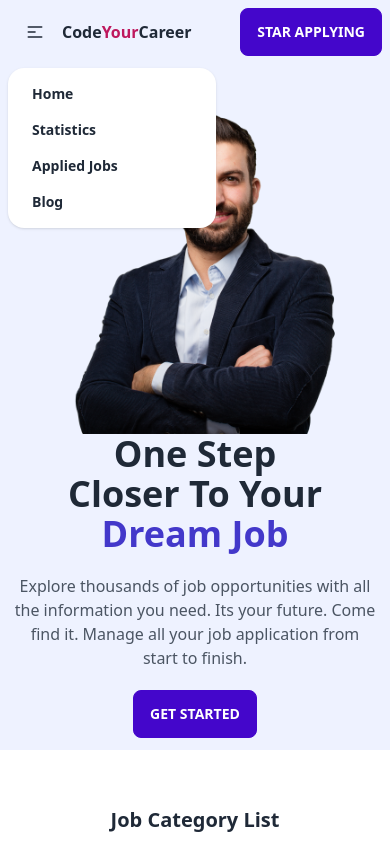
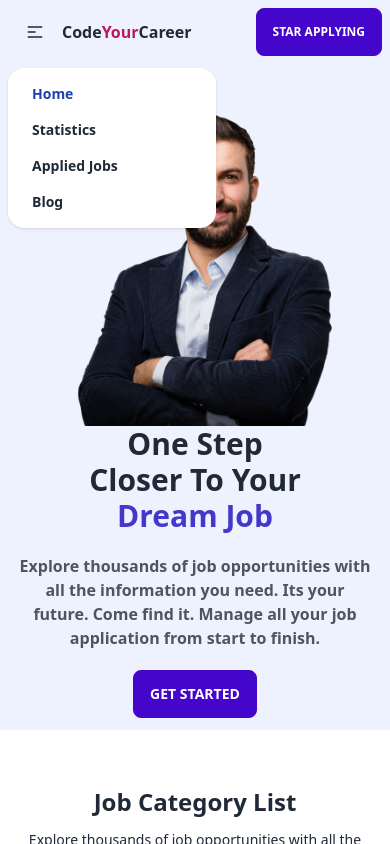
Before and after one commit to MD-TANVIR7462/Bright-Future, a React (Vite) app: page / in a window 390 px wide. Both pictures are taken after a click on the label 35 px from the left and 32 px from the top of the page. Shown: the top 844 px of the page. Built offline with nearby package versions, Linux system fonts and the light colour scheme.

Commit message:
data slicing complete for Featured job section

```diff
--- a/src/App.jsx
+++ b/src/App.jsx
@@ -5,7 +5,7 @@ import { Outlet } from 'react-router-dom';
 
 const App = () => {
   return (
-    <div className=''>
+    <div>
     <Nav></Nav>
     <Outlet></Outlet>
     </div>
--- a/src/Components/Home/Featured.jsx
+++ b/src/Components/Home/Featured.jsx
@@ -11,7 +11,7 @@ useEffect(()=>{
 },[])
    return (
       <div className='mt-14 ' >
-         <p className=' mb-3 text-xl md:text-3xl font-bold text-center '>Job Category List</p>
+         <p className=' mb-3 text-2xl md:text-3xl font-bold text-center '>Job Category List</p>
          <p className=' text-center mb-3 text-sm md:text-base px-4  '>Explore thousands of job opportunities with all the information you need. Its your future</p>
 
       <div className='md:px-24 grid  md:grid-cols-4 '>
--- /dev/null
+++ b/src/Components/Home/FeaturedJobCard.jsx
@@ -0,0 +1,11 @@
+import React from 'react';
+
+const FeaturedJobCard = () => {
+   return (
+      <div>
+
+      </div>
+   );
+};
+
+export default FeaturedJobCard;
--- /dev/null
+++ b/src/Components/Home/FeaturedJobs.jsx
@@ -0,0 +1,23 @@
+import React, { useEffect, useState } from 'react';
+
+const FeaturedJobs = (props) => {
+   const Brands =  props.brands
+   const [Items,setItems]=useState([])
+ useEffect(()=>{
+   if(Brands.length>5){
+      const newBrands = Brands.slice(0,4)
+      setItems(newBrands)
+
+
+      }
+ },[])
+   return (
+      <div>
+       {
+        Items.map(singleItem => console.log(singleItem))
+       }
+      </div>
+   );
+};
+
+export default FeaturedJobs;
--- a/src/Components/Home/Image.jsx
+++ b/src/Components/Home/Image.jsx
@@ -2,15 +2,15 @@ import React from 'react';
 
 const Image = () => {
    return (
-      <div className=' md:grid grid-cols-2  px-3 md:px-24 pt-9 bg-indigo-50 justify-center  items-center'>
+      <div className=' md:grid grid-cols-2  px-4 md:px-24 pt-9 bg-indigo-50 justify-center  items-center'>
          <div className='order-first md:order-last'>
 <img src="../../../public/P3OLGJ1 copy 1.png" alt="" />
 </div>
 <div className='text-center md:text-start  md:pl-10 order-last md:order-first '>
-<p className='text-4xl font-bold'>One Step</p>
-<p className='text-4xl font-bold'>Closer To Your</p>
-<p className='text-4xl font-bold text-indigo-700'>Dream Job</p>
-<p className='text-gray-600 py-5'>Explore thousands of job opportunities with all the information you need. Its your future. Come find it. Manage all your job application from start to finish.</p>
+<p className='text-3xl md:text-4xl font-bold'>One Step</p>
+<p className='text-3xl md:text-4xl font-bold'>Closer To Your</p>
+<p className='text-3xl md:text-4xl font-bold text-indigo-700'>Dream Job</p>
+<p className='text-gray-600 py-5 font-semibold'>Explore thousands of job opportunities with all the information you need. Its your future. Come find it. Manage all your job application from start to finish.</p>
 <button className="btn btn-active btn-primary mb-3">Get Started</button>
 </div>
 
--- a/src/Components/Nav/Nav.jsx
+++ b/src/Components/Nav/Nav.jsx
@@ -1,9 +1,10 @@
 import React from 'react';
+import { NavLink } from 'react-router-dom';
 
 const Nav = () => {
    return (
       <div>
-         <div className="navbar bg-indigo-50 md:px-28 ">
+         <div className="navbar bg-indigo-50 px-2 md:px-28 ">
 
 
         <div className="navbar-start">
@@ -12,7 +13,7 @@ const Nav = () => {
               <svg xmlns="http://www.w3.org/2000/svg" className="h-5 w-5" fill="none" viewBox="0 0 24 24" stroke="currentColor"><path strokeLinecap="round" strokeLinejoin="round" strokeWidth="2" d="M4 6h16M4 12h8m-8 6h16" /></svg>
             </label>
             <ul tabIndex={0} className="menu menu-compact dropdown-content mt-3 p-2 shadow bg-base-100 rounded-box w-52 font-semibold">
-              <li><a className={  ({ isActive }) => isActive ? 'text-blue-800' : 'text-black pl-4'}>Home</a></li>
+              <li><NavLink to={'/'} className={  ({ isActive }) => isActive ? 'text-blue-800' : 'text-black pl-4'}>Home</NavLink ></li>
               <li tabIndex={0}>
                 <a className={({ isActive }) => isActive ? "text-blue-800" : "'text-black pl-4"}> Statistics</a>
 
@@ -25,7 +26,7 @@ const Nav = () => {
         </div>
         <div className="navbar-center hidden lg:flex ">
           <ul className="menu menu-horizontal  font-bold mx-5">
-            <a className={({ isActive }) => isActive ? 'text-blue-800' : 'text-black pl-4'}>Home</a>
+            <NavLink to={'/'} className={({ isActive }) => isActive ? 'text-indigo-700 mr-3' : 'text-black mx-3'}>Home</NavLink>
             <a className={({ isActive }) => isActive ? "text-blue-800 pl-4" : "text-black pl-4"}> Statistics</a>
             <a className={({ isActive }) => isActive ? "text-blue-800 pl-4" : "'text-black  pl-4 "}> Applied Jobs</a>
             <a className={({ isActive }) => isActive ? "text-blue-800 pl-4" : "'text-black  pl-4 "}>Blog</a>
@@ -34,7 +35,7 @@ const Nav = () => {
         </div>
         <div className="navbar-end">
 
-<button className="btn btn-active btn-primary">Star Applying</button>
+<button className="btn btn-active btn-primary text-xs md:text-base">Star Applying</button>
 
         </div>
 
--- a/src/main.jsx
+++ b/src/main.jsx
@@ -18,13 +18,12 @@ const router =createBrowserRouter([
       {
         path:'/',
         element:<Home></Home>,
+        loader:()=>fetch('brands.json')
+
 
 
       },
-      {
 
-
-      }
 
     ]
 
```
Also changed, not shown: src/Components/Home/Home.jsx (+5 -0 lines).
